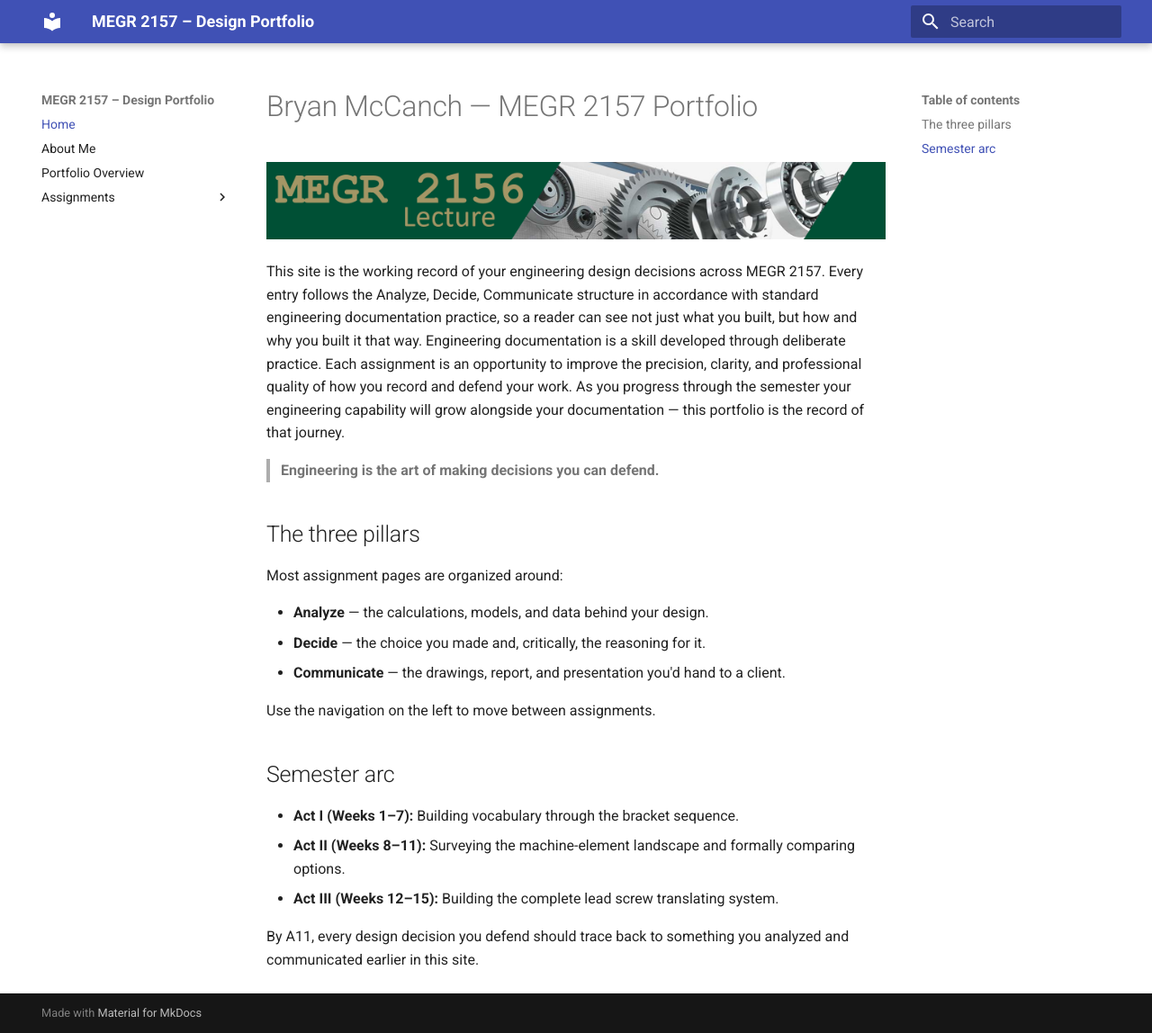
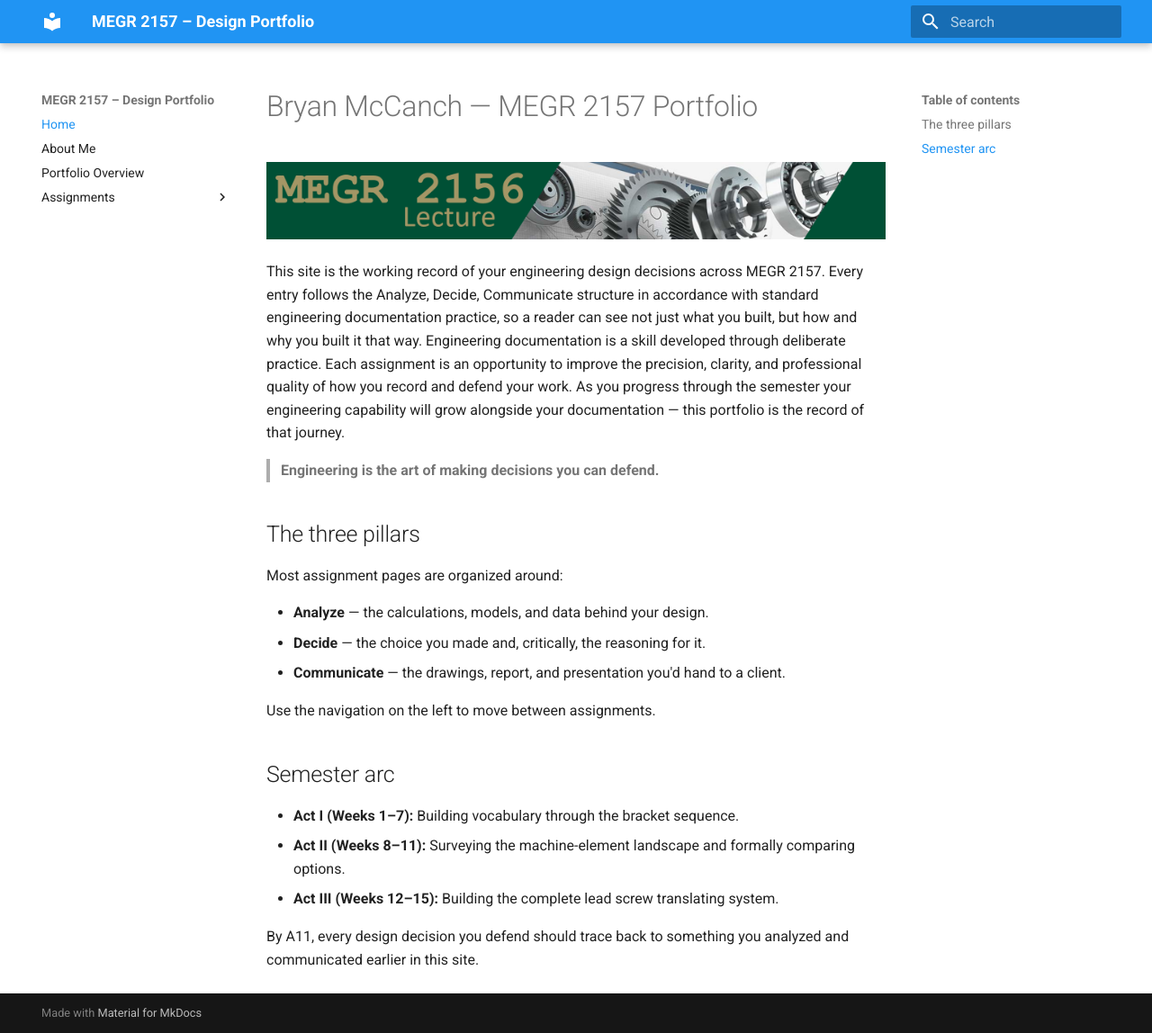
Before and after one commit to bmccanch/megr2157-portfolio, an MkDocs documentation site: the page built from docs/index.md, in a window 1280 px wide and 1148 px high. Shown: the whole window at 90% size. Built offline with MkDocs 1.6.1 and Material for MkDocs 9.7.7, drawn with Linux system fonts in a browser that asks for light colours.

Commit message:
Update mkdocs.yml

```diff
--- a/mkdocs.yml
+++ b/mkdocs.yml
@@ -4,7 +4,7 @@ site_description: Design portfolio documentation, built with the Analyze / Decid
 theme:
   name: material
   palette:
-    primary: navy
+    primary: blue
   features:
     - navigation.instant
     - navigation.tracking
```
